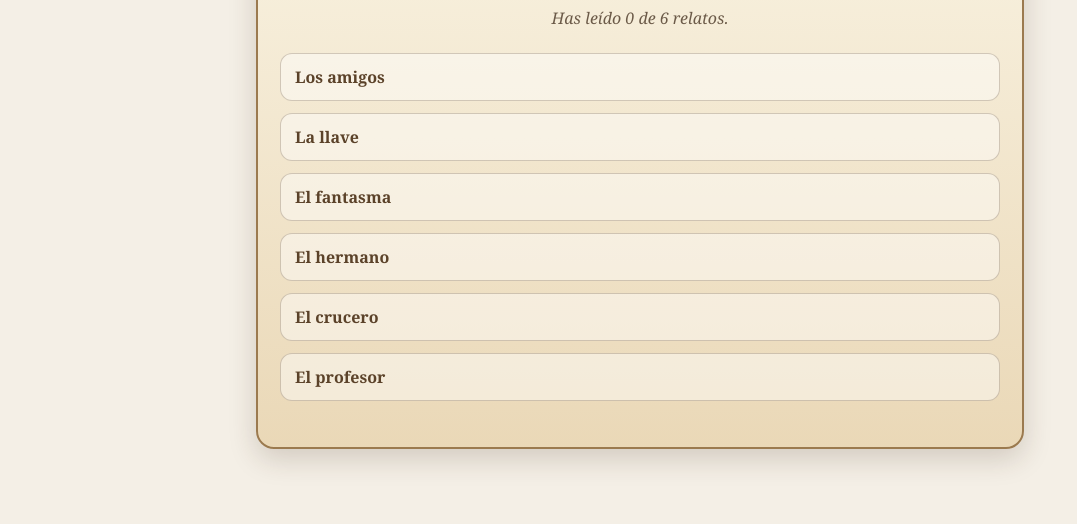
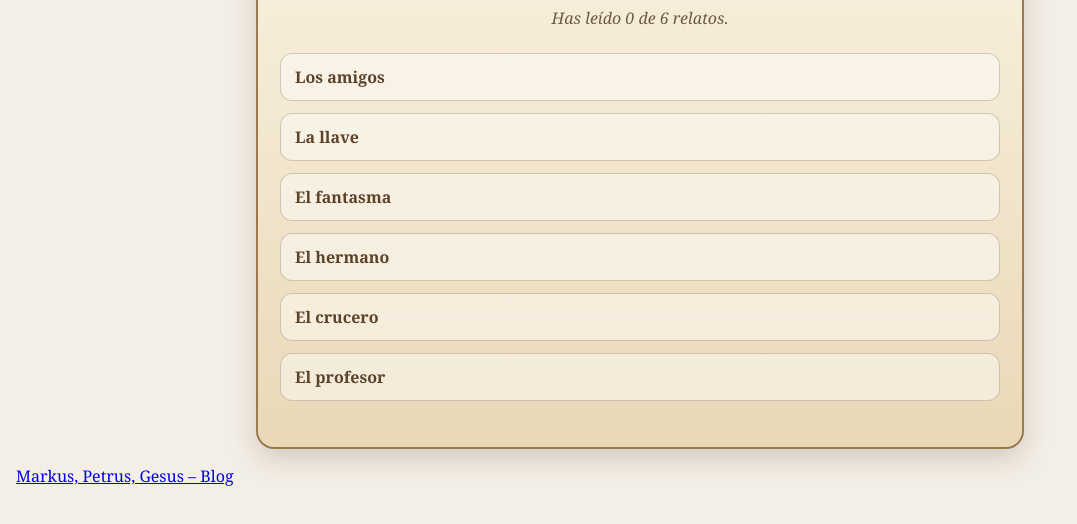
Before and after one commit to Pedro205618/coleccionderelatos, a plain HTML site: page index.html in a window 1280 px wide. Shown: the part 86-610 px from the top of the page, without its empty margins (0-1077 px from the left). Drawn offline with Linux system fonts and the light colour scheme.

Commit message:
Add link to Markus, Petrus, Gesus blog

```diff
--- a/index.html
+++ b/index.html
@@ -309,5 +309,12 @@ function renderAIGame(allDiscovered){
 
 })();
 </script>
+
+<p class="volver-blog">
+  <a href="https://marpetges.sloweb.es/2026/06/14/sudoku-literario-2/">
+    Markus, Petrus, Gesus – Blog
+  </a>
+</p>
+
 </body>
 </html>
```
